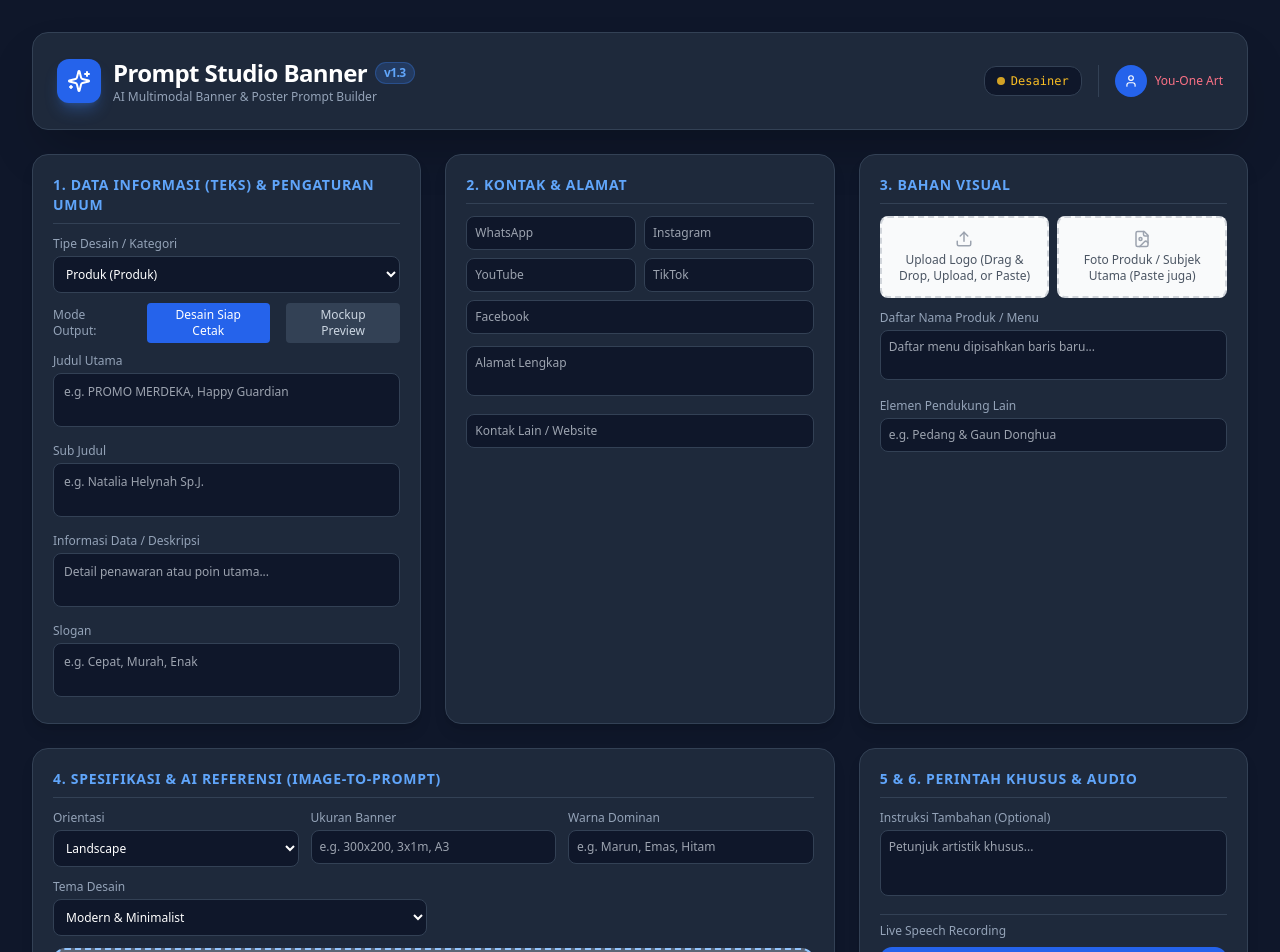
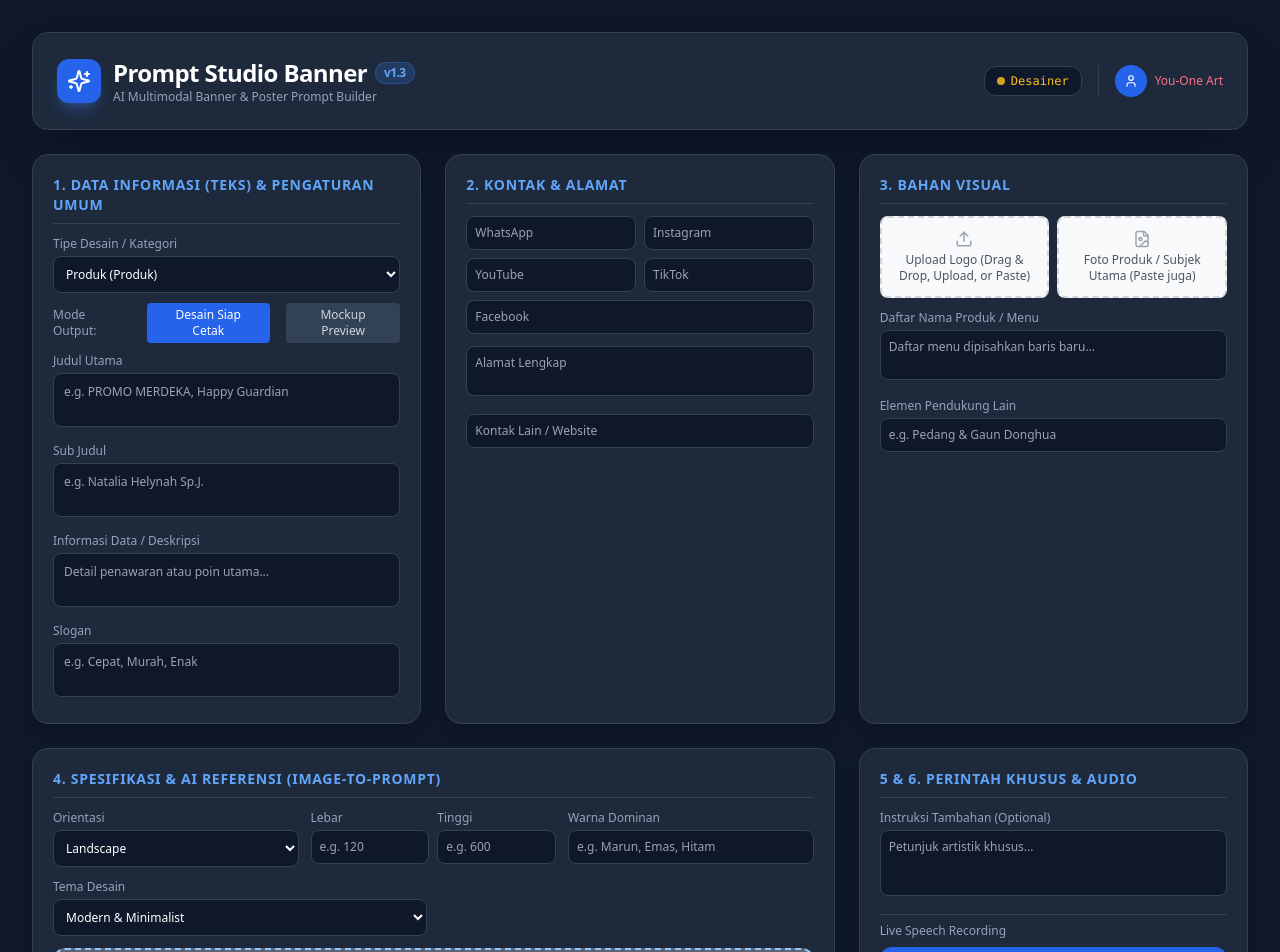
Before and after one commit to YouOne22/Prompt-buil-v1, a Next.js app: page / in a window 1280 px wide. Shown: the top 952 px of the page. Built offline with nearby package versions, Linux system fonts and the light colour scheme.

Commit message:
Refactor: Split Ukuran Banner into Lebar and Tinggi inputs

```diff
--- a/src/app/page.tsx
+++ b/src/app/page.tsx
@@ -255,17 +255,15 @@ export default function PromptStudioBanner() {
       kategori_desain: formData.kategoriDesain,
       tipe_output: formData.tipeOutput,
             ukuran: (() => {
-        const { width, height, unit } = parseDimensions(formData.ukuranBanner || "");
-
         // Hitung rasio dinamis berdasarkan input
-        const w = parseFloat(width) || 1;
-        const h = parseFloat(height) || 1;
+        const w = parseFloat(formData.lebarBanner) || 1;
+        const h = parseFloat(formData.tinggiBanner) || 1;
         const ratio = (w / h).toFixed(2);
 
         return {
-          lebar: width || formData.ukuranBanner || "A3",
-          tinggi: height || formData.ukuranBanner || "A3",
-          satuan: unit || (width ? "piksel (px)" : "ISO 216 / 300 DPI High Resolution"),
+          lebar: formData.lebarBanner || "A3",
+          tinggi: formData.tinggiBanner || "A3",
+          satuan: "cm",
           rasio: `${ratio}:1`,
           orientasi: formData.orientasi,
         };
@@ -645,15 +643,27 @@ export default function PromptStudioBanner() {
                 </select>
               </div>
 
-              <div>
-                <label className="text-xs text-slate-400 block mb-1">Ukuran Banner</label>
-                <input
-                  type="text"
-                  className="w-full bg-slate-900 border border-slate-700 focus:border-blue-500 rounded-lg p-2 text-xs text-white outline-none"
-                                    placeholder="e.g. 300x200, 3x1m, A3"
-                  value={formData.ukuranBanner}
-                  onChange={(e) => setField("ukuranBanner", e.target.value)}
-                />
+              <div className="grid grid-cols-2 gap-2">
+                <div>
+                  <label className="text-xs text-slate-400 block mb-1">Lebar</label>
+                  <input
+                    type="text"
+                    className="w-full bg-slate-900 border border-slate-700 focus:border-blue-500 rounded-lg p-2 text-xs text-white outline-none"
+                    placeholder="e.g. 120"
+                    value={formData.lebarBanner}
+                    onChange={(e) => setField("lebarBanner", e.target.value)}
+                  />
+                </div>
+                <div>
+                  <label className="text-xs text-slate-400 block mb-1">Tinggi</label>
+                  <input
+                    type="text"
+                    className="w-full bg-slate-900 border border-slate-700 focus:border-blue-500 rounded-lg p-2 text-xs text-white outline-none"
+                    placeholder="e.g. 600"
+                    value={formData.tinggiBanner}
+                    onChange={(e) => setField("tinggiBanner", e.target.value)}
+                  />
+                </div>
               </div>
 
               <div>
--- a/src/store/usePromptStore.ts
+++ b/src/store/usePromptStore.ts
@@ -3,7 +3,8 @@ import { persist, createJSONStorage } from "zustand/middleware";
 
 export type FormData = {
   orientasi: "Landscape" | "Portrait" | "Square";
-  ukuranBanner: string;
+  lebarBanner: string;
+  tinggiBanner: string;
   warnaDominan: string;
   temaDesain: string;
   temaDesainCustom: string;
@@ -37,7 +38,8 @@ export type InputHistoryItem = {
 
 const FORM_DATA_DEFAULTS: FormData = {
   orientasi: "Landscape",
-  ukuranBanner: "",
+  lebarBanner: "",
+  tinggiBanner: "",
   warnaDominan: "",
   temaDesain: "Modern & Minimalist",
   temaDesainCustom: "",
@@ -116,6 +118,8 @@ export const usePromptStore = create<PromptStore>()(
       formData: {
         orientasi: "Landscape",
         ukuranBanner: "",
+        lebarBanner: "",
+        tinggiBanner: "",
         warnaDominan: "",
         temaDesain: "Modern & Minimalist",
         temaDesainCustom: "",
@@ -150,7 +154,8 @@ export const usePromptStore = create<PromptStore>()(
         set(() => ({
           formData: {
             orientasi: "Landscape",
-            ukuranBanner: "",
+            lebarBanner: "",
+            tinggiBanner: "",
             warnaDominan: "",
             temaDesain: "Modern & Minimalist",
             temaDesainCustom: "",
```
